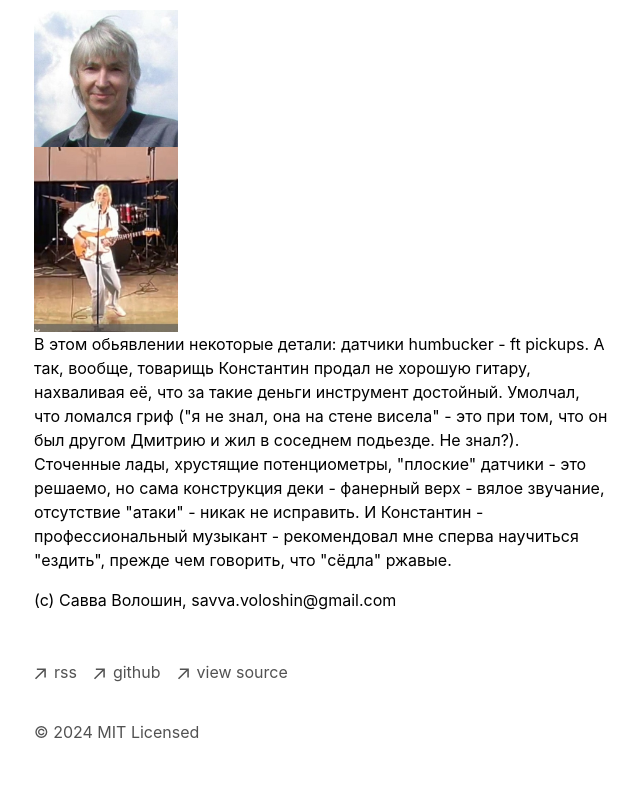
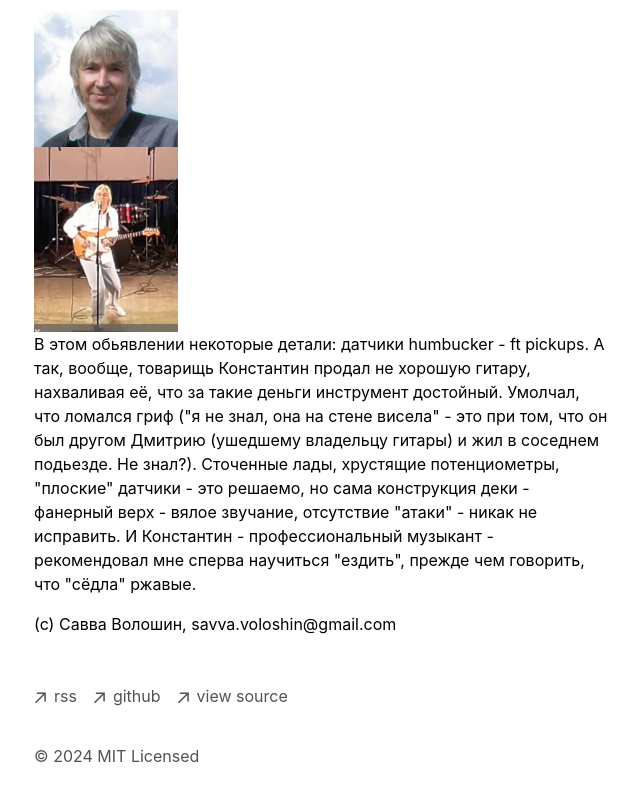
Before and after one commit to savvavoloshin/eteventin-starter-kit, a Next.js app: page / in a window 1280 px wide. Shown: the part 1290-2090 px from the top of the page, without its empty margins (318-958 px from the left). Built offline with nearby package versions, Linux system fonts and the light colour scheme.

Commit message:
*content

```diff
--- a/app/page.tsx
+++ b/app/page.tsx
@@ -65,7 +65,7 @@ export default function Page() {
             />
       <p className="mb-4">
         В этом обьявлении некоторые детали:
-      <a href="https://www.avito.ru/bolshaya_izhora/muzykalnye_instrumenty/datchiki_humbucker_ft_pickups_4177080131"> датчики humbucker - ft pickups</a>. А так, вообще, товарищь Константин продал не хорошую гитару, нахваливая её, что за такие деньги инструмент достойный. Умолчал, что ломался гриф ("я не знал, она на стене висела" - это при том, что он был другом Дмитрию и жил в соседнем подьезде. Не знал?). Сточенные лады, хрустящие потенциометры, "плоские" датчики - это решаемо, но сама конструкция деки - фанерный верх - вялое звучание, отсутствие "атаки" - никак не исправить. И Константин - профессиональный музыкант - рекомендовал мне сперва научиться "ездить", прежде чем говорить, что "сёдла" ржавые.
+      <a href="https://www.avito.ru/bolshaya_izhora/muzykalnye_instrumenty/datchiki_humbucker_ft_pickups_4177080131"> датчики humbucker - ft pickups</a>. А так, вообще, товарищь Константин продал не хорошую гитару, нахваливая её, что за такие деньги инструмент достойный. Умолчал, что ломался гриф ("я не знал, она на стене висела" - это при том, что он был другом Дмитрию (ушедшему владельцу гитары) и жил в соседнем подьезде. Не знал?). Сточенные лады, хрустящие потенциометры, "плоские" датчики - это решаемо, но сама конструкция деки - фанерный верх - вялое звучание, отсутствие "атаки" - никак не исправить. И Константин - профессиональный музыкант - рекомендовал мне сперва научиться "ездить", прежде чем говорить, что "сёдла" ржавые.
 
       </p>
 
```
